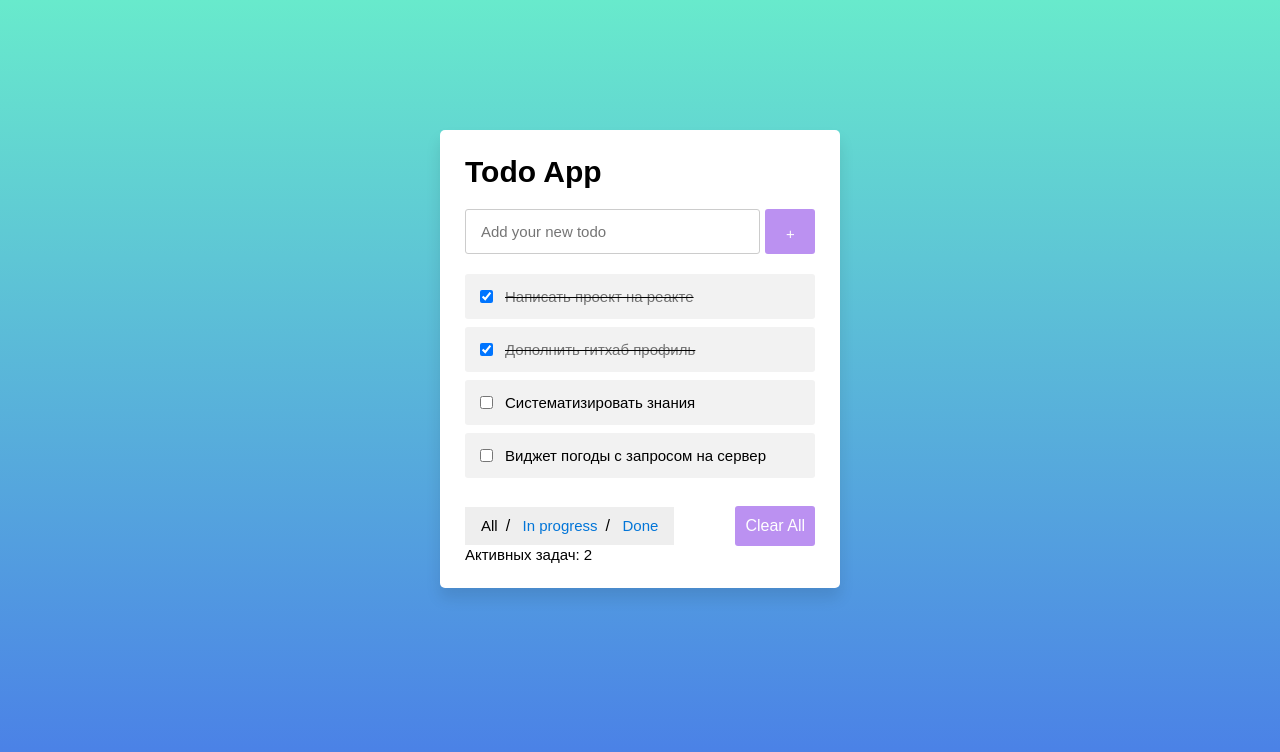
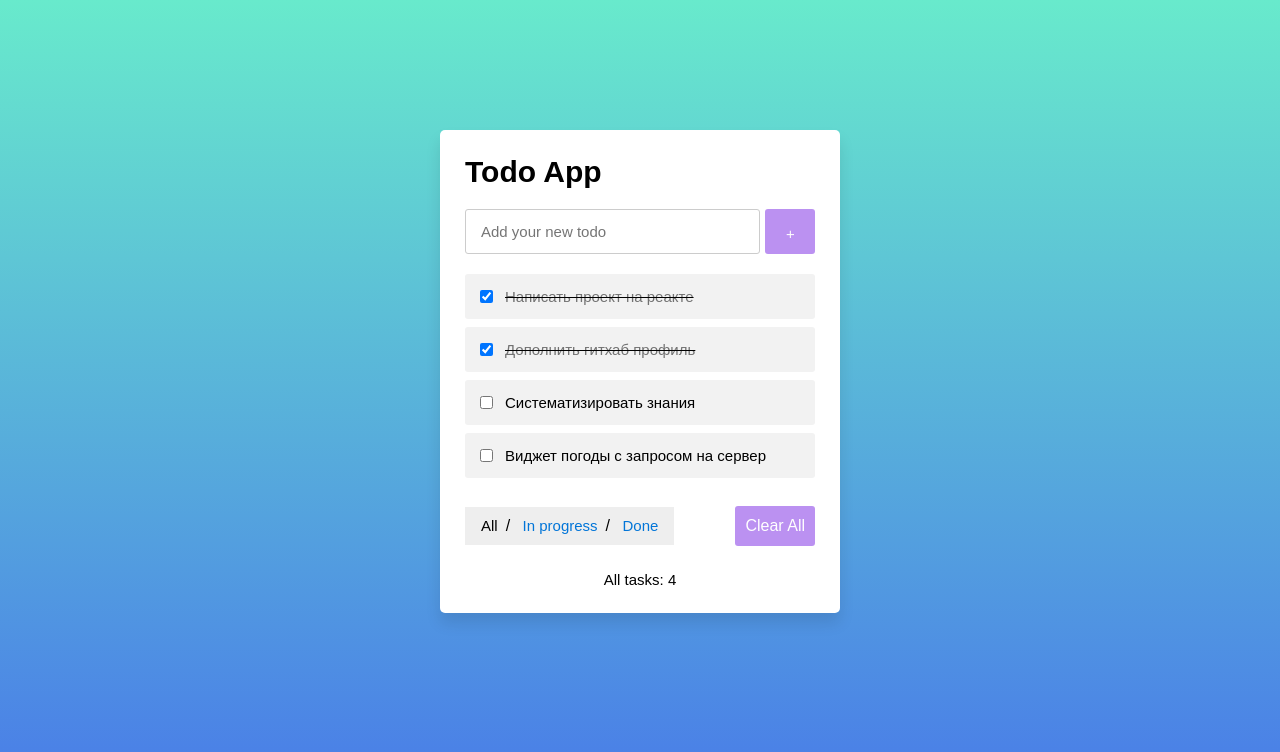
Before and after one commit to FedorLivshits/ToDoList-React, a React (Create React App) app: page / in a window 1280 px wide. Shown: the top 752 px of the page. Built offline with nearby package versions, Linux system fonts and the light colour scheme.

Commit message:
added all and done tasks counters

```diff
--- a/src/App.css
+++ b/src/App.css
@@ -197,6 +197,10 @@ ul.breadcrumb li a.filter-btn:hover {
     text-decoration: underline;
 }
 
+.active-tasks__counter{
+    margin-top: 25px;
+    text-align: center;
+}
 /*----------------scroll---------------*/
 ::-webkit-scrollbar {
     height: 16px;
--- a/src/Components/ToDoList/Footer/Footer.jsx
+++ b/src/Components/ToDoList/Footer/Footer.jsx
@@ -19,7 +19,22 @@ function Footer({clearAllTasks, changeFilter, activeFilter, tasks}) {
     let onClearAll = () => {
         clearAllTasks()
     }
-    const amount = () => {
+
+    const amount = (activeFilter) => {
+        switch (activeFilter) {
+            case 'all': {
+                let allTasks = tasks.filter(task => task)
+                return ("All tasks: " + allTasks.length)
+            }
+            case'in progress': {
+                let activeTasks = tasks.filter(task => !task.isDone)
+                return ("In progress tasks: " + activeTasks.length)
+            }
+            case 'done':   {
+                let doneTasks = tasks.filter(task => task.isDone)
+                return ("Done tasks: " + doneTasks.length)
+            }
+        }
         let activeTasks = tasks.filter(task => !task.isDone)
         return activeTasks.length
     }
@@ -39,7 +54,7 @@ function Footer({clearAllTasks, changeFilter, activeFilter, tasks}) {
                 </ul>
                 <button onClick={onClearAll}>Clear All</button>
             </div>
-            <div className="active-tasks__counter">Активных задач: {amount()}</div>
+            <div className="active-tasks__counter">{amount(activeFilter)}</div>
         </>
     )
 }
```
